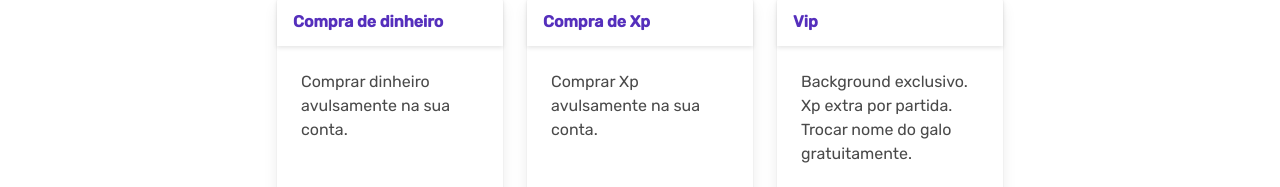
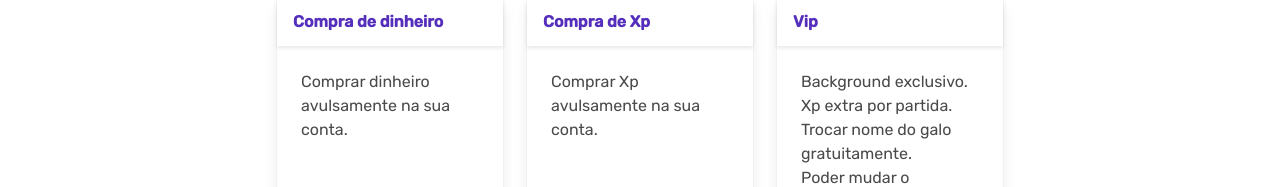
Before and after one commit to Acnologla/asura-site, a Vue app: page /asura-site/donate in a window 1280 px wide. Shown: the part 613-800 px from the top of the page. Built offline with nearby package versions, Linux system fonts and the light colour scheme.

Commit message:
Changed vip price

```diff
--- a/src/views/Donate.vue
+++ b/src/views/Donate.vue
@@ -39,7 +39,7 @@
                 <DonateCard price = "R$ 12 a cada 1700 Xp" description="Comprar Xp avulsamente na sua conta." title="Compra de Xp"/>
             </div>
              <div class = "column is-three-quarters-mobile is-one-third">
-                <DonateCard price = "R$ 25 mensalmente" description="Background exclusivo.  <br>Xp extra por partida. <br>Trocar nome do galo gratuitamente." title="Vip"/>
+                <DonateCard price = "R$ 25 mensalmente" description="Background exclusivo.  <br>Xp extra por partida. <br>Trocar nome do galo gratuitamente.<br>Poder mudar o background para qualquer imagem" title="Vip"/>
             </div>
        </div>
     </center>
```
Also changed, not shown: 4 other files (tests, documents, lock files or other folders).
